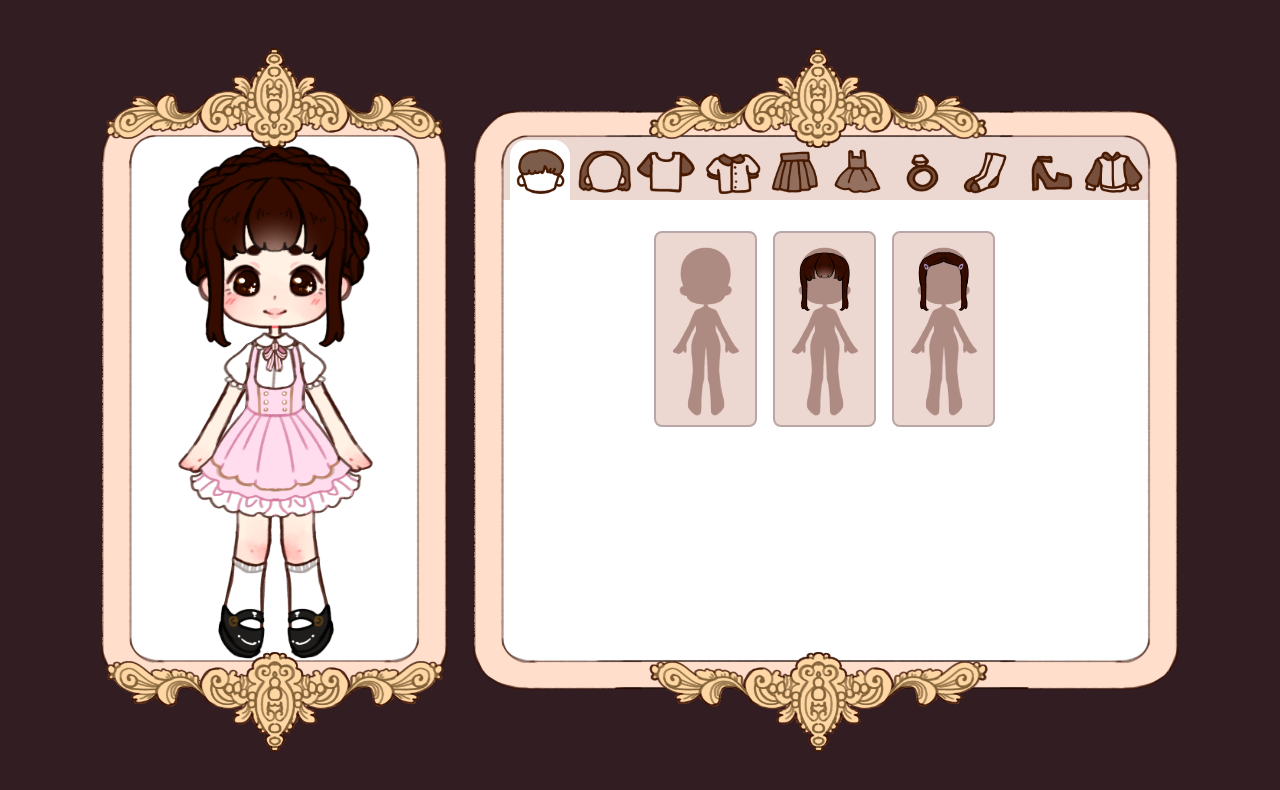
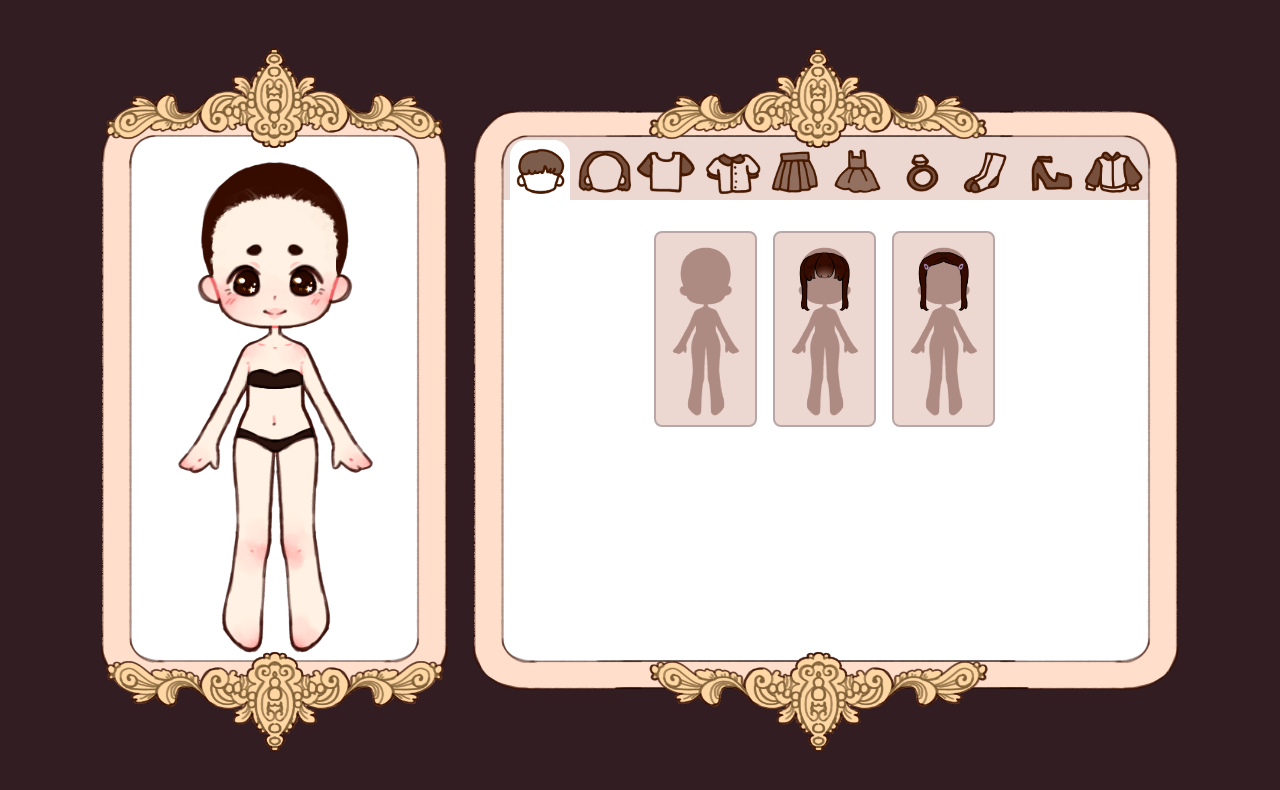
Before and after one commit to xMoneMone/Aurora-Doll, a plain HTML site: page index.html in a window 1280 px wide. Drawn offline with Linux system fonts and the light colour scheme.

Commit message:
blank initial doll

```diff
--- a/index.html
+++ b/index.html
@@ -13,17 +13,17 @@
         <div class="doll_frame_div">
             <div class="doll_div">
                 <img class="guide" src="graphics/ellie_doll.png">
-                <img class="doll" id="current_hair" src="graphics/hair/1.png">
+                <img class="doll" id="current_hair" src="">
                 <img class="doll" id="doll" src="graphics/ellie_doll.png">
-                <img class="doll" id="current_socks" src="graphics/socks/1.png">
-                <img class="doll" id="current_shoes" src="graphics/shoes/2.png">
+                <img class="doll" id="current_socks" src="">
+                <img class="doll" id="current_shoes" src="">
                 <img class="doll" id="current_pants" src="">
-                <img class="doll" id="current_undershirts" src="graphics/undershirts/1.png">
-                <img class="doll" id="current_dresses" src="graphics/dresses/1.png">
+                <img class="doll" id="current_undershirts" src="">
+                <img class="doll" id="current_dresses" src="">
                 <img class="doll" id="current_shirts" src="">
-                <img class="doll" id="current_accessories" src="graphics/accessories/1.png">
+                <img class="doll" id="current_accessories" src="">
                 <img class="doll" id="current_jackets" src="">
-                <img class="doll" id="current_fringes" src="graphics/fringes/1.png">
+                <img class="doll" id="current_fringes" src="">
             </div>
             <img class="doll_frame" src="graphics/page/doll_frame.png">
         </div>
```
